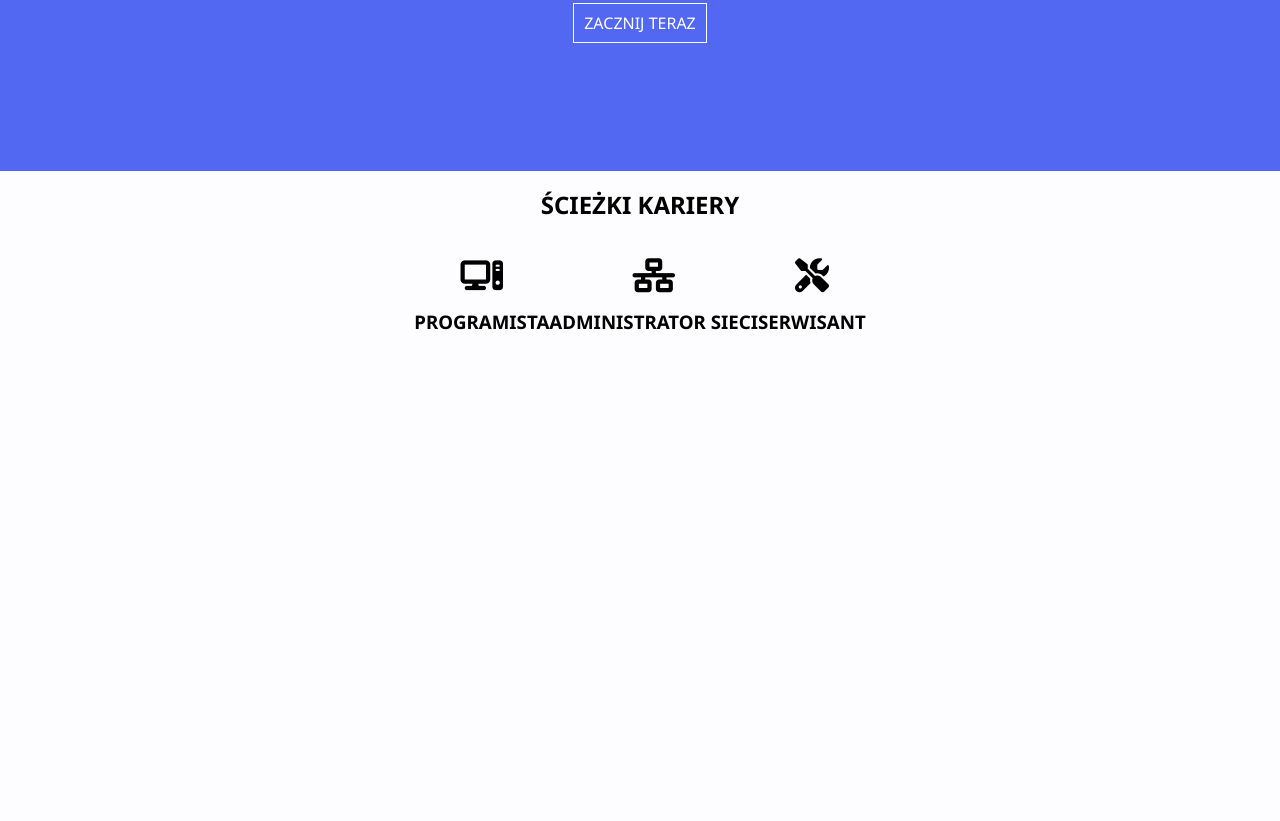
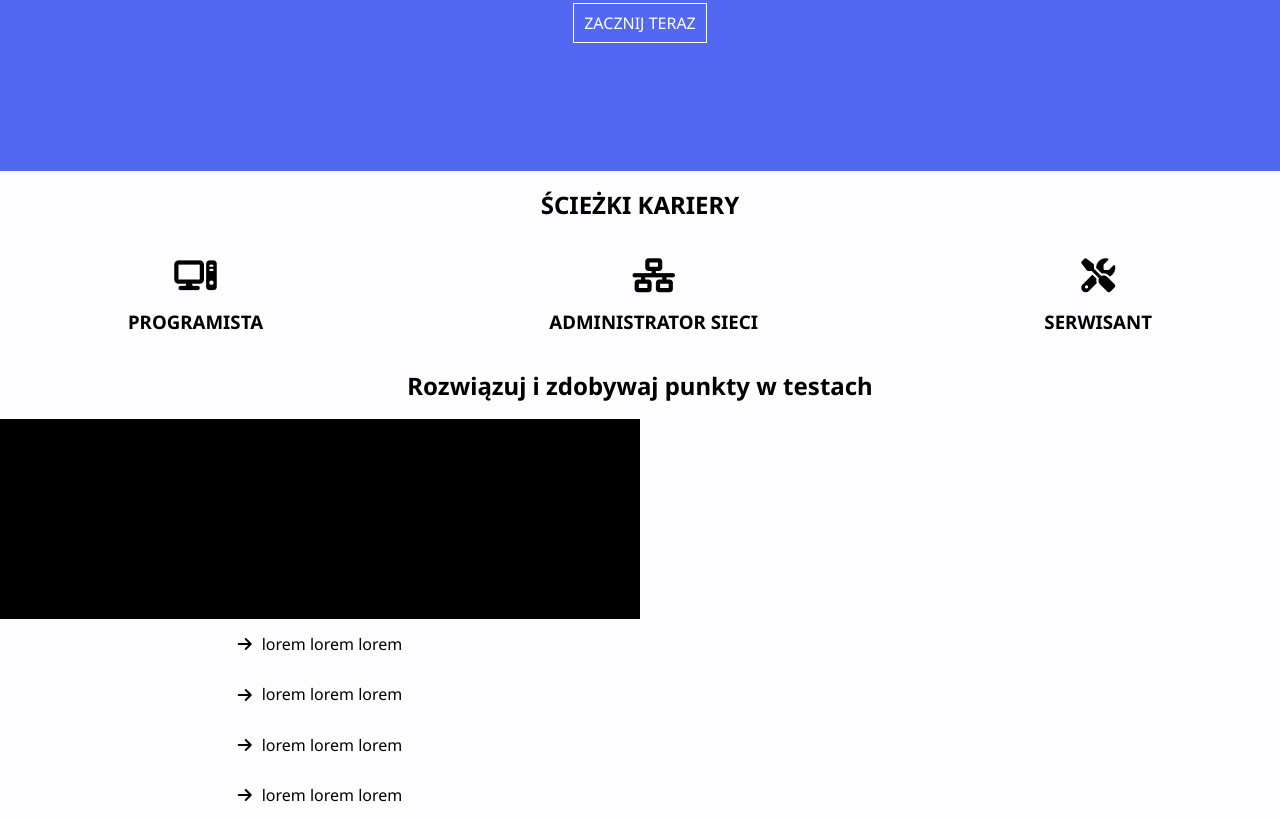
Before and after one commit to xFireXx/TIZONEv2, a plain HTML site: page index.html in a window 1280 px wide. Shown: the part 549-1370 px from the top of the page. Before the commit the page ends 901 px from the top, so only its background shows below. Drawn offline with Linux system fonts and the light colour scheme.

Commit message:
test section

```diff
--- a/index.html
+++ b/index.html
@@ -16,15 +16,6 @@
     <script src="https://kit.fontawesome.com/d35d05a55c.js" crossorigin="anonymous"></script>
 </head>
 <body>
-    <!-- <nav class="nav">
-        <i class="fas fa-bars bar"></i>
-        <div class="navbar">
-            <a href="#" class="a-nav">Strona główna</a>
-            <a href="#" class="a-nav">Strona główna</a>
-            <a href="#" class="a-nav">Strona główna</a>
-            <a href="#" class="a-nav">Strona główna</a>
-        </div>
-    </nav> -->
     <nav>
         <input type="checkbox" id="click">
         <label for="click" class="menubtn">
@@ -61,6 +52,30 @@
             </div>
         </div>
     </section>
+    <section class="test">
+        <h2 class="h2-test">Rozwiązuj i zdobywaj punkty w testach</h2>
+        <div class="flex-test">
+            <div class="img">fe</div>
+            <div class="arrows">
+                <div class="arrow">
+                    <i class="fa-solid fa-arrow-right"></i>
+                    <p>lorem lorem lorem</p>
+                </div>
+                <div class="arrow">
+                    <i class="fa-solid fa-arrow-right"></i>
+                    <p>lorem lorem lorem</p>
+                </div>
+                <div class="arrow">
+                    <i class="fa-solid fa-arrow-right"></i>
+                    <p>lorem lorem lorem</p>
+                </div>
+                <div class="arrow">
+                    <i class="fa-solid fa-arrow-right"></i>
+                    <p>lorem lorem lorem</p>
+                </div>
+            </div>
+        </div>
+    </section>
 
 <script src="index.js"></script>
 </body>
--- a/styles.css
+++ b/styles.css
@@ -48,7 +48,7 @@ nav .menu-btn i {
     cursor: pointer;
     display: none;
     position: absolute;
-    visibility:hidden;
+    visibility: hidden;
 }
 
 #click {
@@ -63,9 +63,12 @@ nav .menu-btn i {
     display: none;
     position: absolute;
     visibility:hidden;
-
 }
 
+
+.flex-career {
+    width: 80%;
+}
 
 .heading {
     /* background-color: #7f7efb; */
@@ -122,10 +125,48 @@ nav .menu-btn i {
     font-size: 34px;
 }
 
-/* .flex-career {
+.h2-test {
+    text-align: center;
+}
+
+.test {
     display: flex;
     flex-direction: column;
-} */
+    /* justify-content: center;
+    align-items: center; */
+}
+
+.img {
+    width: 50%;
+    height: 200px;
+    background-color: black;
+
+}
+
+.arrows {
+    display: flex;
+    flex-direction: column;
+    justify-content: center;
+    align-items: center;
+    width: 50%;
+}
+
+.arrow {
+    display: flex;
+    flex-direction: row;
+    gap: 10px;
+    align-items: center;
+}
+
+@media all and (min-width: 1200px) {
+    .flex-test {
+        flex-direction: row;
+    }
+
+    .arrows {
+        width: 50%;
+    }
+}
 
 @media all and (min-width: 900px) {
     .flex-career {
```
